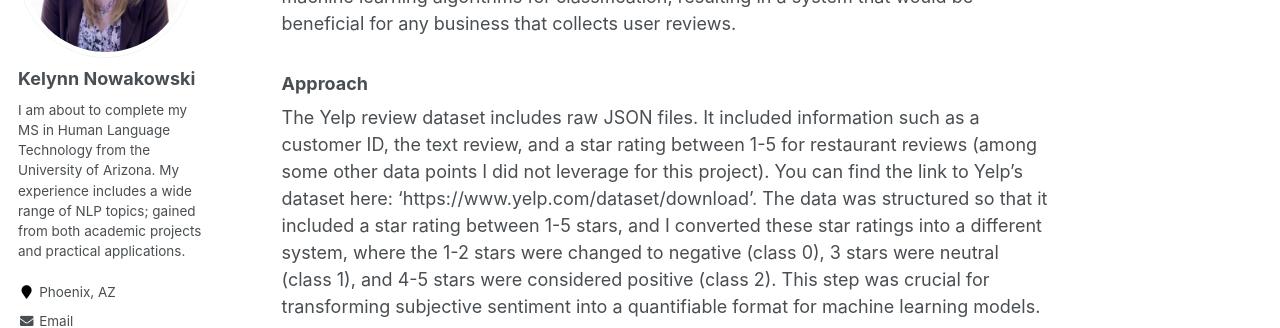
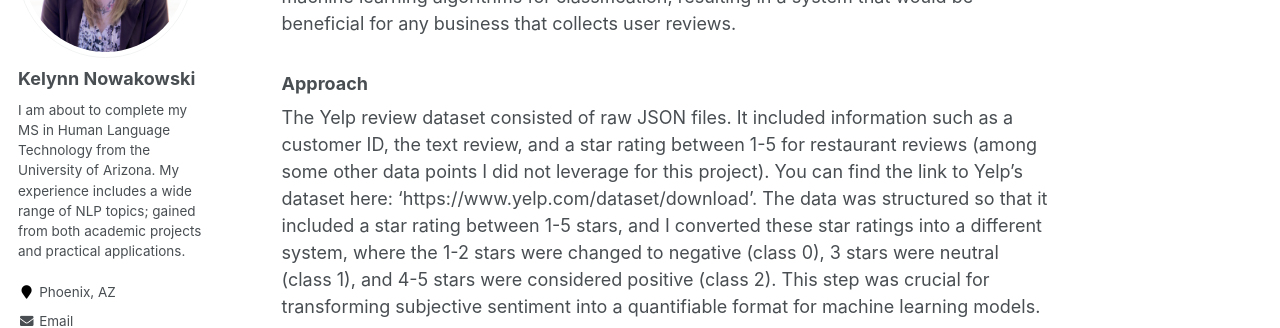
Before and after one commit to kelynnski/kelynnski.github.io, a Jekyll site: the page built from _portfolio/portfolio-2.md, in a window 1280 px wide and 900 px high, scrolled down 597 px. Shown: the part 153-481 px from the top of the window. Built offline with Jekyll 4.4.1, drawn with Linux system fonts in a browser that asks for light colours.

Commit message:
small update

```diff
--- a/_portfolio/portfolio-2.md
+++ b/_portfolio/portfolio-2.md
@@ -22,7 +22,7 @@ My project was designed to be flexible in handling large datasets, applying NLP
 
 ### Approach
 
-The Yelp review dataset includes raw JSON files. It included information such as a customer ID, the text review, and a star rating between 1-5 for restaurant reviews (among some other data points I did not leverage for this project). You can find the link to Yelp's dataset here: 'https://www.yelp.com/dataset/download'. The data was structured so that it included a star rating between 1-5 stars, and I converted these star ratings into a different system, where the 1-2 stars were changed to negative (class 0), 3 stars were neutral (class 1), and 4-5 stars were considered positive (class 2). This step was crucial for transforming subjective sentiment into a quantifiable format for machine learning models.
+The Yelp review dataset consisted of raw JSON files. It included information such as a customer ID, the text review, and a star rating between 1-5 for restaurant reviews (among some other data points I did not leverage for this project). You can find the link to Yelp's dataset here: 'https://www.yelp.com/dataset/download'. The data was structured so that it included a star rating between 1-5 stars, and I converted these star ratings into a different system, where the 1-2 stars were changed to negative (class 0), 3 stars were neutral (class 1), and 4-5 stars were considered positive (class 2). This step was crucial for transforming subjective sentiment into a quantifiable format for machine learning models.
 
 Since the original dataset was so large, I implemented a chunking method to handle and process the data without overwhelming my machine. I included an easy way to adjust this, so on a machine that could handle more, the chunk sizes could be set to a larger number, and the amount of data to train on could be adjusted. I personally only used 20,000 rows of data, 4,000 of which I set aside to be the fake test data set. Of the random 16,000 rows of data I extracted, 11,240 were positive reviews, 2,962 were negative, and only 1,799 were neutral. This meant I was working with an imbalanced dataset, with way more positive reviews. This was partially due to only including 3-star ratings as neutral while including 1-2 as negative and 4-5 as positive, but even without this simplification, the positive reviews were still a much higher count than neutral/negative. This imbalance became a challenge I faced in this project.
 Another challenge that I noticed was that due to the nature of a ton of different people writing reviews, the writing styles were all very different and included many typos and strange formatting. The data was not clean in this way; however, at least the dataset was clean in that there were no null values in the text or the labels provided.
```
